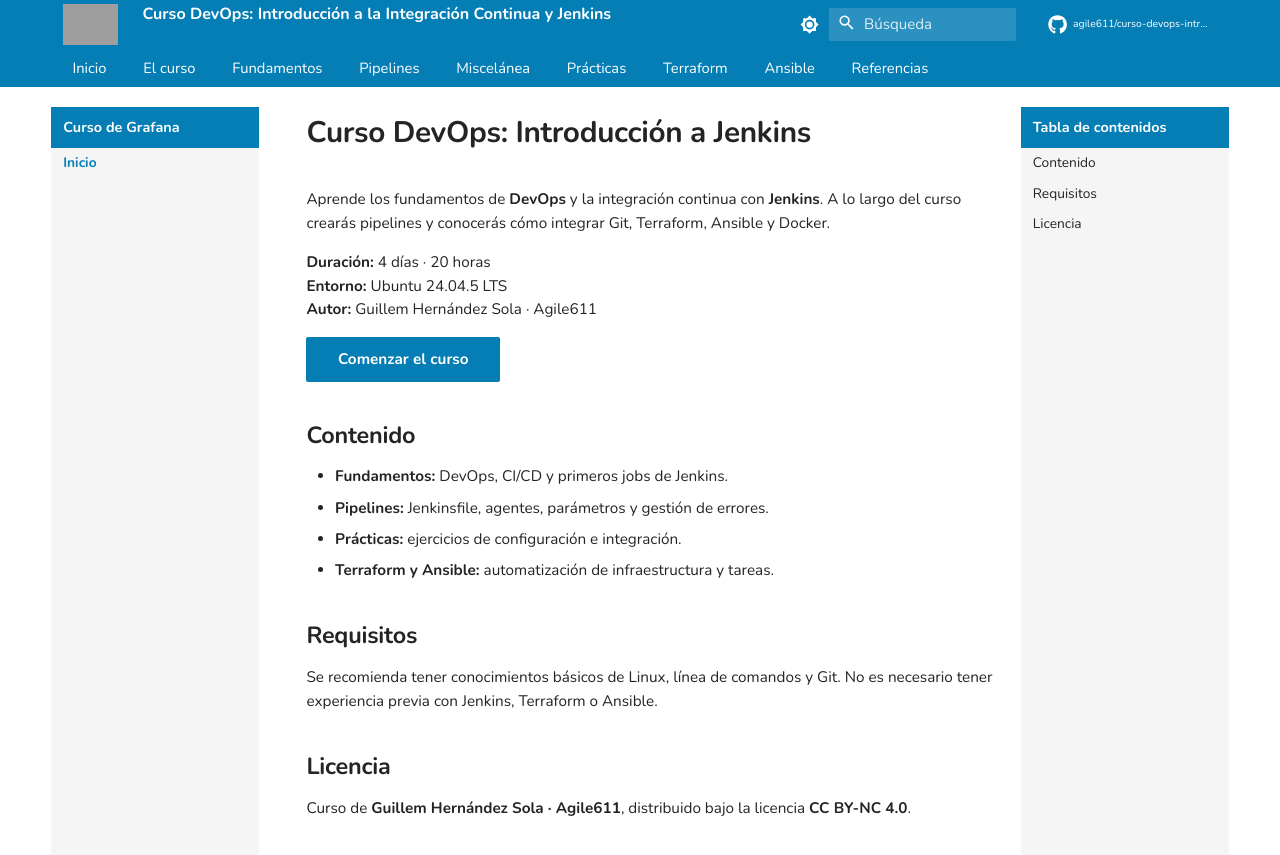
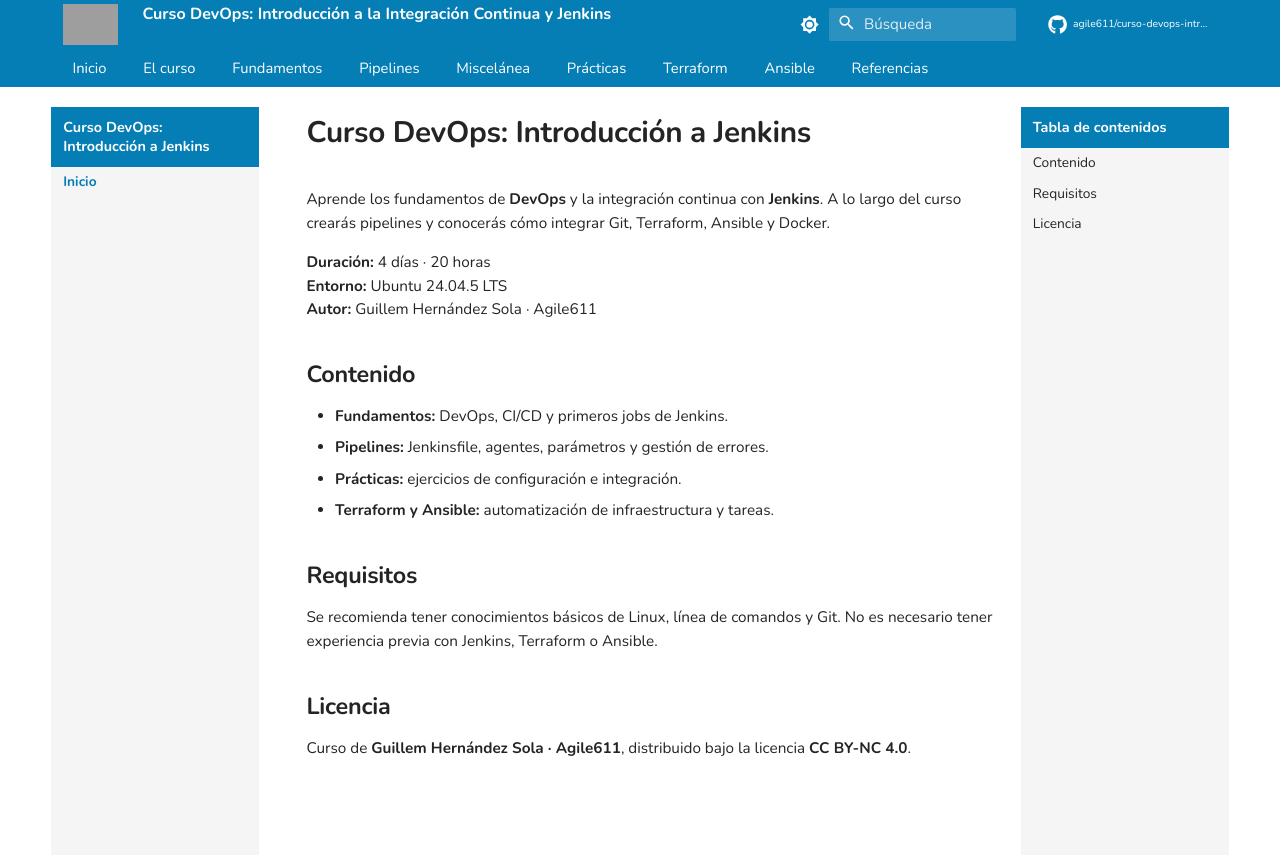
Before and after one commit to agile611/curso-devops-introduccion-a-integracion-continua-y-jenkins, an MkDocs documentation site: the page built from docs/index.md, in a window 1280 px wide and 900 px high. Shown: the top 855 px of the window. Built offline with MkDocs 1.6.1 and Material for MkDocs 9.7.7, drawn with Linux system fonts in a browser that asks for light colours; comment, search, counter and statistics services are not loaded; part of the change alters nothing that is shown; grey boxes are pictures that could not be loaded.

Commit message:
a veure si funciona

```diff
--- a/docs/assets/js/custom.js
+++ b/docs/assets/js/custom.js
@@ -7,43 +7,45 @@
       title: "El curso"
     },
     {
-      path: "01-fundamentos-telemetria",
-      title: "Fundamentos de telemetría"
+      path: "01-fundamentos",
+      title: "Fundamentos de DevOps y Jenkins"
     },
     {
-      path: "02-grafana",
-      title: "Grafana"
+      path: "02-pipelines",
+      title: "Pipelines"
     },
     {
-      path: "03-prometheus-fuentes-datos",
-      title: "Prometheus y fuentes de datos"
+      path: "03-miscelania",
+      title: "Miscelánea"
     },
     {
-      path: "04-dashboards-visualizacion",
-      title: "Dashboards y visualización"
+      path: "04-practicas",
+      title: "Prácticas"
     },
     {
-      path: "05-anotaciones-alertas",
-      title: "Anotaciones y alertas"
+      path: "04-terraform",
+      title: "Terraform"
     },
     {
-      path: "06-proyecto-final",
-      title: "Proyecto final"
+      path: "05-ansible",
+      title: "Ansible"
     },
     {
-      path: "07-referencia-y-resolucion",
-      title: "Referencia y resolución"
+      path: "06-referencias",
+      title: "Referencias"
     }
   ];
 
+  const defaultTitle = "Curso DevOps: Introducción a Jenkins";
+
   function getModuleTitle() {
-    const path = window.location.pathname;
+    const pathname = window.location.pathname;
 
     const selectedModule = modules.find(function (module) {
-      return path.includes("/" + module.path + "/");
+      return pathname.includes("/" + module.path + "/");
     });
 
-    return selectedModule ? selectedModule.title : "Curso de Grafana";
+    return selectedModule ? selectedModule.title : defaultTitle;
   }
 
   function updateSidebarTitle() {
@@ -51,27 +53,15 @@
 
     /*
      * En Material for MkDocs, el primer .md-nav__title
-     * corresponde normalmente a la navegación lateral.
+     * dentro de la navegación principal suele ser el título
+     * de la barra lateral.
      */
-    const sidebarTitles = document.querySelectorAll(".md-sidebar--primary .md-nav__title");
+    const sidebarTitle = document.querySelector(
+      ".md-sidebar--primary .md-nav__title"
+    );
 
-    if (sidebarTitles.length > 0) {
-      sidebarTitles[0].textContent = title;
-      return;
-    }
-
-    /*
-     * Compatibilidad con páginas o versiones donde el título
-     * se encuentra directamente dentro del menú principal.
-     */
-    const primaryNavigation = document.querySelector(".md-sidebar--primary");
-
-    if (primaryNavigation) {
-      const fallbackTitle = primaryNavigation.querySelector(".md-nav__title");
-
-      if (fallbackTitle) {
-        fallbackTitle.textContent = title;
-      }
+    if (sidebarTitle) {
+      sidebarTitle.textContent = title;
     }
   }
 
@@ -79,10 +69,11 @@
     updateSidebarTitle();
 
     /*
-     * Material puede actualizar la navegación después de cargar la página.
+     * Material puede completar o actualizar la navegación
+     * ligeramente después de cargar el contenido.
      */
-    setTimeout(updateSidebarTitle, 100);
-    setTimeout(updateSidebarTitle, 500);
+    window.setTimeout(updateSidebarTitle, 100);
+    window.setTimeout(updateSidebarTitle, 500);
   }
 
   if (document.readyState === "loading") {
@@ -90,4 +81,14 @@
   } else {
     initialize();
   }
+
+  /*
+   * Material for MkDocs con navegación instantánea.
+   * document$ se emite cada vez que se carga una página nueva.
+   */
+  if (window.document$ && typeof window.document$.subscribe === "function") {
+    window.document$.subscribe(function () {
+      initialize();
+    });
+  }
 })();
--- a/docs/index.md
+++ b/docs/index.md
@@ -5,8 +5,6 @@ Aprende los fundamentos de **DevOps** y la integración continua con **Jenkins**
 **Duración:** 4 días · 20 horas
 **Entorno:** Ubuntu 24.04.5 LTS
 **Autor:** Guillem Hernández Sola · Agile611
-
-[Comenzar el curso](00-el-curso/00-00-index.md){ .md-button .md-button--primary }
 
 ## Contenido
 
```
